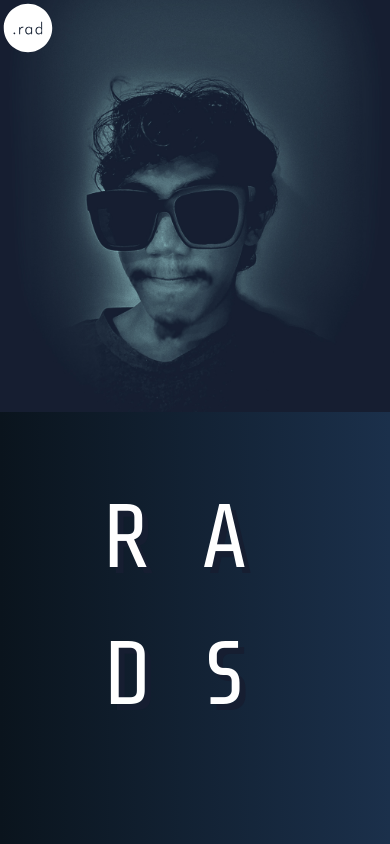
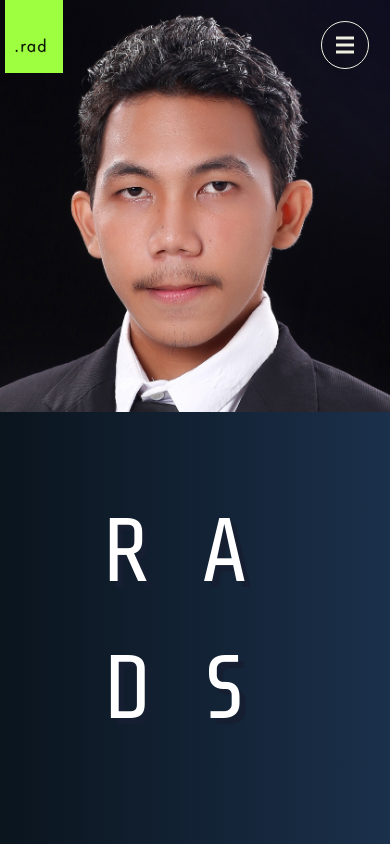
Before and after one commit to radnySlurpee/project001, a React (Create React App) app: page / in a window 390 px wide. Shown: the top 844 px of the page. Built offline with nearby package versions, Linux system fonts and the light colour scheme.

Commit message:
redesign is still in progress

```diff
--- a/src/App.js
+++ b/src/App.js
@@ -3,8 +3,8 @@ import React from 'react';
 import { Switch, Route } from 'react-router-dom';
 import Homepage from './pages/homepage/homepage.component';
 import Aboutpage from './pages/aboutpage/aboutpage.component';
-import Header from './components/header/header.component';
-//import NavBar from './components/nav-bar/nav-bar.component';
+//import Header from './components/header/header.component';
+import NavBar from './components/nav-bar/nav-bar.component';
 import SmoothScroll from "./components/smoothScroll/smoothScroll.component";
 
 
@@ -15,9 +15,8 @@ class App extends React.Component{
   render(){
     return (
       <div className="App">
+        <NavBar/>
         <SmoothScroll>
-            <Header/>
-
           <Switch>
             <Route exact path='/' component={Homepage} />
             <Route exact path="/about" component={Aboutpage} />
--- a/src/components/glow-button/glow-button.component.jsx
+++ b/src/components/glow-button/glow-button.component.jsx
@@ -17,7 +17,7 @@ const GlowButton = ({children}) => {
     const hoverGlow = {
         active: {
             color: "rgb(219,239,128)",
-            textShadow: "2px 6px 15px #DBEF80",
+            textShadow: "2px 6px 50px #DBEF80",
         },
         inactive: {
             color: "rgb(255,255,255)",
--- a/src/components/introduction/introduction.component.jsx
+++ b/src/components/introduction/introduction.component.jsx
@@ -11,11 +11,10 @@ import GlowButton from '../glow-button/glow-button.component';
 const Introdution = () => {
 
     return (
-        <Row className="intro-container">
+        <Row className="intro-container" noGutters>
             <Col className="intro-image"
-                 md={6}
-                 sm={{ order: 'last' }}>
-
+                md={6}
+                sm={{ order: 'last' }}>
             </Col>
             <Col className="intro-content">
                 <div className="intro-content-logo">
--- a/src/components/introduction/introduction.styles.scss
+++ b/src/components/introduction/introduction.styles.scss
@@ -2,6 +2,8 @@
     position: relative;
     height: 100vh;
     font-size: 18px;
+    margin-left: -15px;
+    margin-right: -15px;
 
     .intro-content{
         padding: 10px 20px 10px 20px;
@@ -32,7 +34,7 @@
 
             .intro-content-logo{
                 position: absolute;
-                bottom: 40px;
+                bottom: 20px;
 
                 button{
                     font-size: 5em;
@@ -46,7 +48,7 @@
 
             .intro-content-logo{
                 position: absolute;
-                bottom: 100px;
+                bottom: 20%;
                 left: 25%;
 
                 button{
@@ -59,8 +61,8 @@
     }
 
     .intro-image{
-        background-image: url('../../assets/images/rad-landing.jpg');
+        background-image: url('../../assets/images/grad.jpg');
         background-size: cover;
-        background-position: center;
+        background-position: top;
     }
 }
--- a/src/pages/homepage/homepage.component.jsx
+++ b/src/pages/homepage/homepage.component.jsx
@@ -22,7 +22,9 @@ const HomePage = () => {
      <div className="homepage-container">
           <Container fluid>
 
-            <Introduction/> <Hero/>
+            <Introduction/>
+            <br/><br/><br/>
+            <Hero/>
             { /*
 
 
```
Also changed, not shown: src/assets/images/grad.jpg (added). Lines whose indentation alone changed are shown as unchanged.
